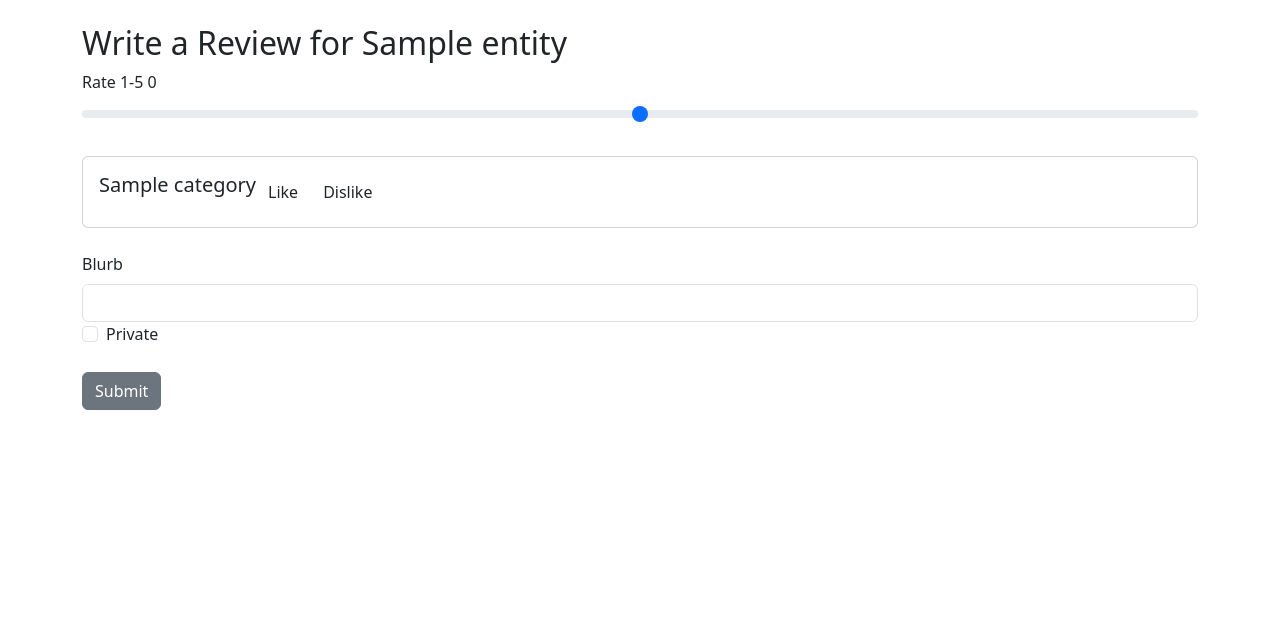
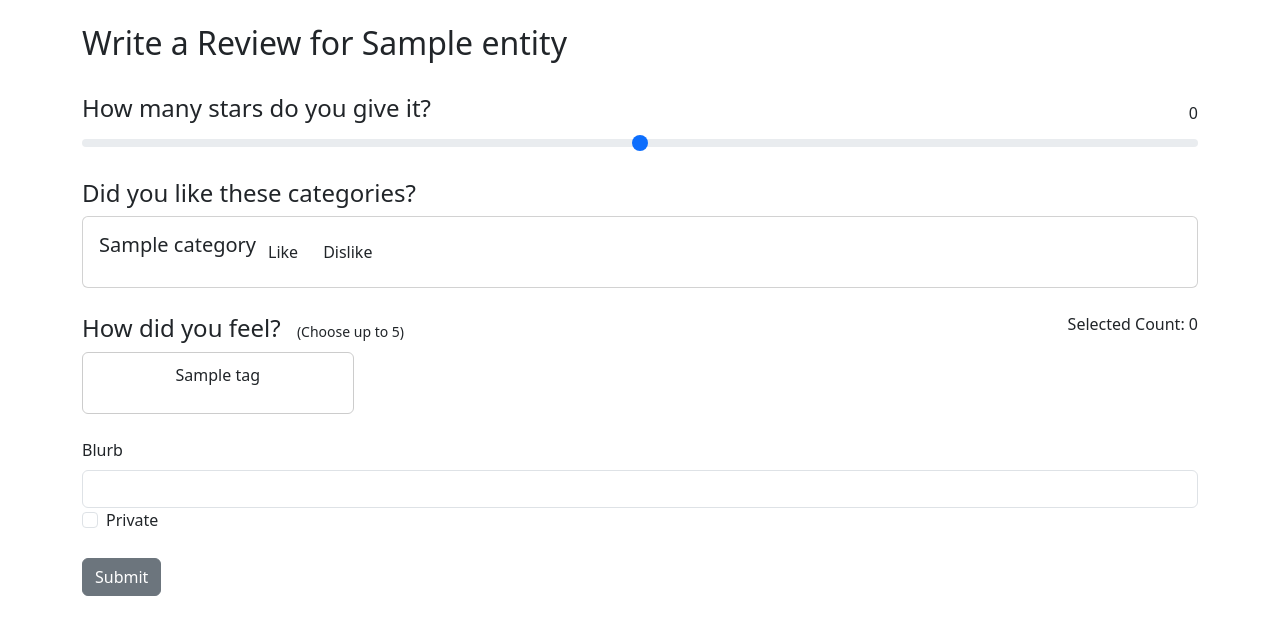
Before and after one commit to rohansachdeva1/TheReview, a Django app: template thereview/reviews/templates/reviews/write_review.html in a window 1280 px wide. Shown: the part 50-685 px from the top of the page. Run offline with Django 4.2, Linux system fonts and the light colour scheme; the template is opened without the code that fills it: most values are stand-ins (such as "Sample title", 1, 10 or a date in 2020).

Commit message:
started got multi select tile feature working for tags selection in write a review

```diff
--- /dev/null
+++ b/thereview/reviews/static/write_review.css
@@ -0,0 +1,41 @@
+.tag-grid {
+    display: grid;
+    grid-template-columns: repeat(4, 1fr);
+    grid-gap: 10px;
+  }
+
+  .tag-tile {
+    border: 1px solid #ccc;
+    padding: 10px;
+    text-align: center;
+  }
+
+  .tag-tile.selected {
+    border: 2px solid #000;
+  }
+
+  #see-all-button {
+    display: none;
+  }
+
+  .form-input-container {
+    display: flex;
+    flex-direction: column;
+    align-items: flex-start;
+  }
+
+  .form-label-container {
+    display: flex;
+    justify-content: space-between;
+    align-items: center;
+    width: 100%;
+  }
+
+  #sliderValue {
+    margin-left: auto;
+  }
+
+  .subtext {
+    font-size: 14px;
+    margin-left: 10px;
+  }
--- a/thereview/reviews/templates/reviews/write_review.html
+++ b/thereview/reviews/templates/reviews/write_review.html
@@ -3,21 +3,31 @@
 {% block content %}
 
 <h2>Write a Review for {{ entity.title }}</h2>
+</br>
+
+{% load static %}
+    <link rel="stylesheet" type="text/css" href="{% static 'write_review.css' %}">
+<style>
+
+</style>
 
 <!-- Review Form -->
 <form method="POST" action="{% url 'write_review' entity.id %}" enctype="multipart/form-data">
     {% csrf_token %}
 
     <!-- Final Score Input -->
-    <div>
-        <label for="score_slider" class="form-label">Rate 1-5</label>
-        <span id="sliderValue">0</span>
+    <div class="form-input-container">
+        <div class="form-label-container">
+          <h4 class="form-label">How many stars do you give it?</h4>
+          <span id="sliderValue">0</span>
+        </div>
         <input type="range" class="form-range" step="0.1" min="0" max="5" id="final_score" name="final_score">
     </div>
     </br>
 
     <!-- Category Input -->
     {% if categories %}
+    <h4 class="form-label">Did you like these categories?</h4>
     <div>
          {% for category in categories %}
          <div class="card">
@@ -33,6 +43,26 @@
            </div>
            {% endfor %}
     </div>
+    {% endif %}
+    </br>
+
+    <!-- Tag Input -->
+    {% if tags %}
+    <div>
+        <div style="display: flex; align-items: center;">
+          <h4 class="form-label" style="display: inline;">How did you feel? <span class="subtext">(Choose up to 5)</span></h4>
+          <p style="text-align: right; margin-left: auto;">Selected Count: <span id="selected-count">0</span></p>
+        </div>
+    </div>
+    <div class="tag-grid">
+
+        {% for tag in tags %}
+        <button type="button" class="tag-tile btn {% if tag.selected %}selected{% endif %}" data-tag-id="{{ tag.id }}">
+            <p>{{ tag.name }}</p>
+        </button>
+        {% endfor %}
+    </div>
+    <button id="see-all-button">See All</button>
     {% endif %}
     </br>
 
@@ -81,4 +111,65 @@ $(document).ready(function() {
 });
 </script>
 
+<!-- Tag Selector Script -->
+<script>
+    $(document).ready(function() {
+  var selectedTags = [];
+
+  // Add click event handler to the tile elements
+  $('.tag-tile').click(function() {
+    var tagID = $(this).data('tag-id');
+
+    // Check if the tag is already selected
+    if (selectedTags.includes(tagID)) {
+      // Tag is already selected, remove it from the selectedTags array
+      selectedTags = selectedTags.filter(function(id) {
+        return id !== tagID;
+      });
+    } else {
+      // Tag is not selected, add it to the selectedTags array
+      if (selectedTags.length >= 5) {
+        // If already selected 5 tags, don't allow selecting more
+        return;
+      }
+      selectedTags.push(tagID);
+    }
+
+    // Update the counter
+    var selectedCount = selectedTags.length;
+    $('#selected-count').text(selectedCount);
+
+    // Toggle the 'selected' class on the clicked tag tile
+    $(this).toggleClass('selected');
+
+    // Uncomment the following line to see the selected tags IDs in the console
+    // console.log(selectedTags);
+  });
+
+  // Handle the "Submit" button click
+  $('#submit-button').click(function() {
+    // Prepare the data to be sent to the server
+    var postData = {
+      'selected_tags': selectedTags
+    };
+
+    // Make the AJAX request to the server
+    $.ajax({
+      url: "{% url 'write_review' entity.id %}",
+      type: 'POST',
+      data: postData,
+      success: function(response) {
+        // Handle the response from the server
+        console.log(response);
+      },
+      error: function(xhr, textStatus, error) {
+        // Handle any error that occurred during the AJAX request
+        console.log(error);
+      }
+    });
+  });
+});
+
+</script>
+
 {% endblock %}
```
Also changed, not shown: thereview/db.sqlite3.
